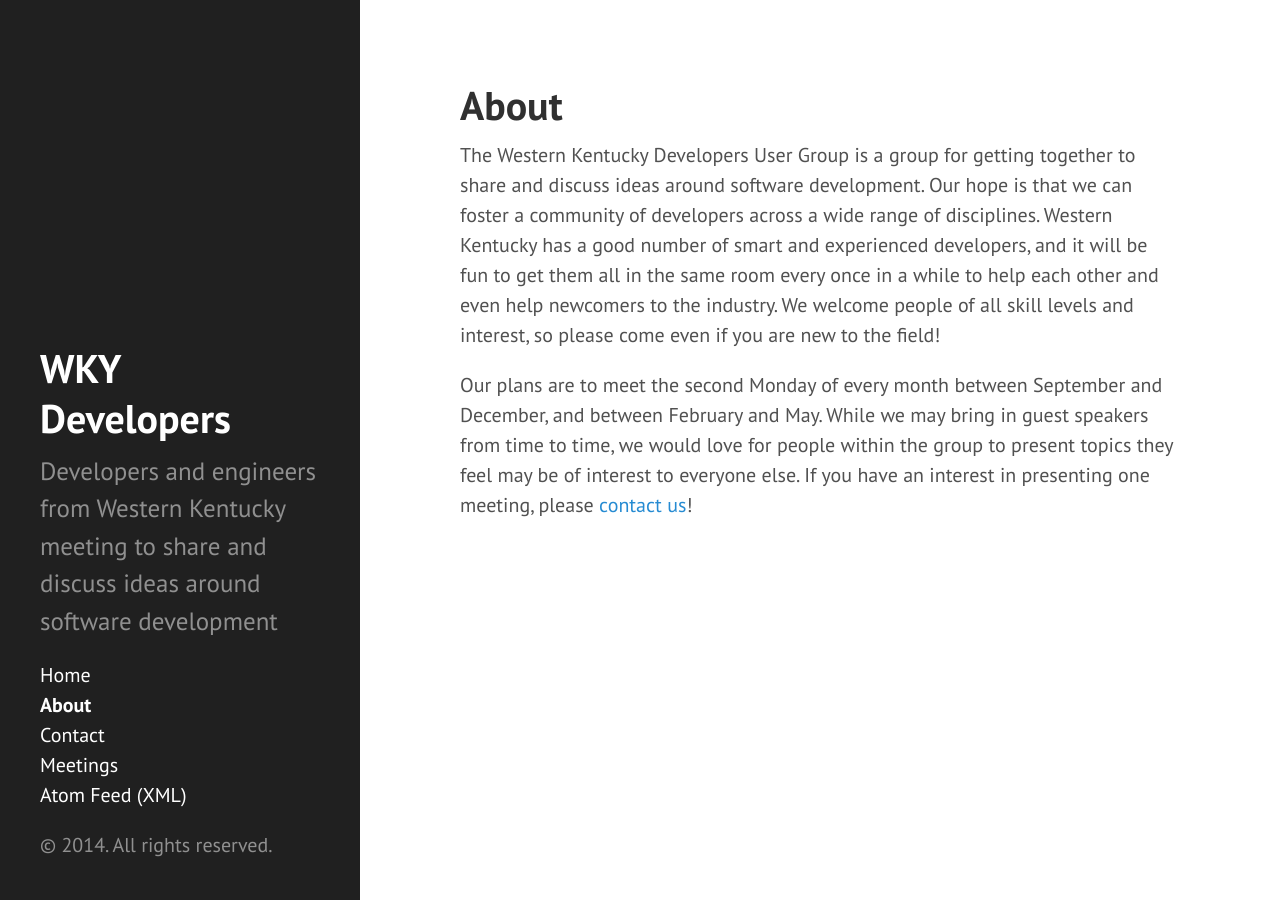
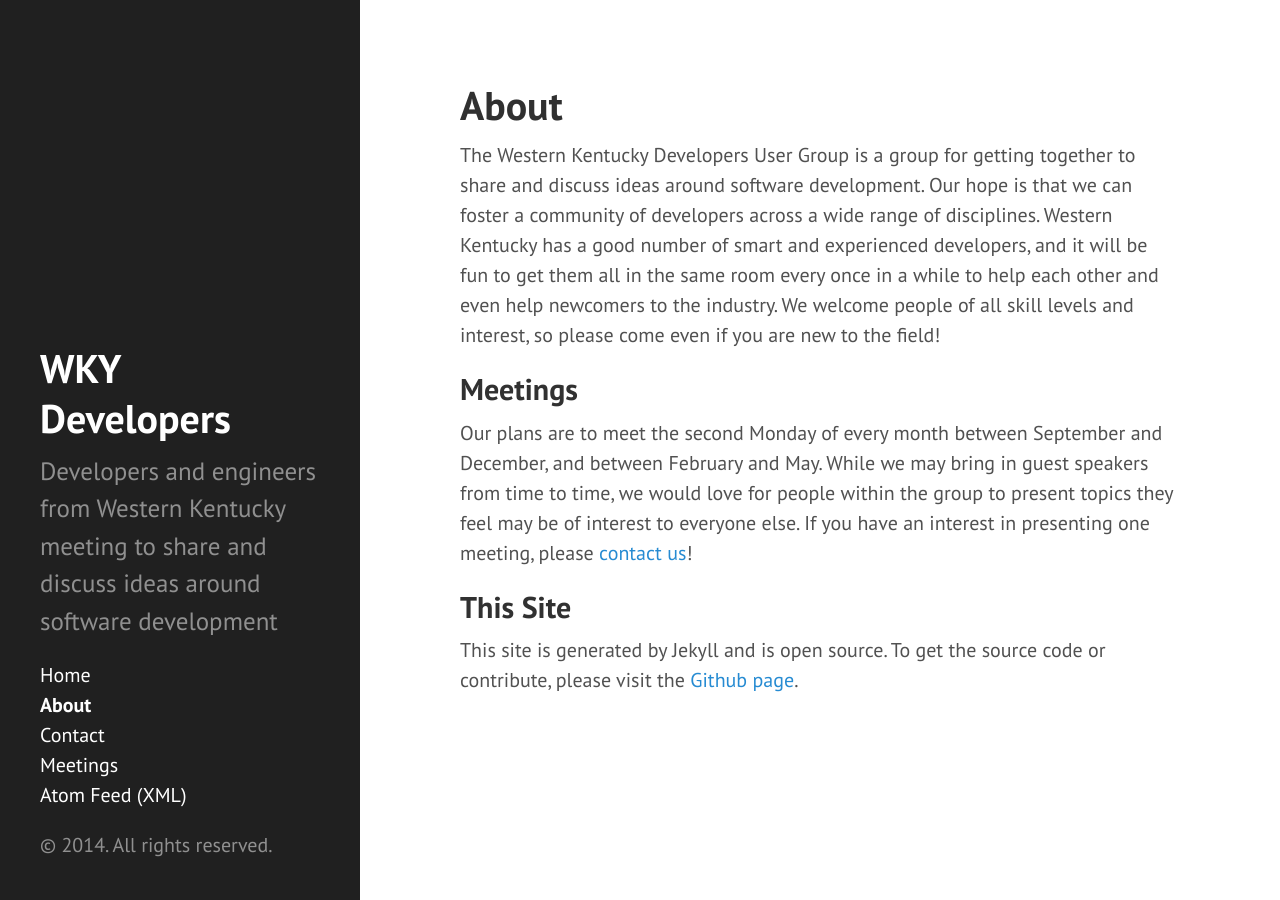
Before and after one commit to wkydev/wkydev.github.io, a Jekyll site: the page built from about.md, in a window 1280 px wide. Built offline with Jekyll 4.4.1, drawn with Linux system fonts in a browser that asks for light colours; Markdown is read by kramdown in place of the engine named in the settings.

Commit message:
Update about.md

```diff
--- a/about.md
+++ b/about.md
@@ -5,4 +5,10 @@ title: About
 
 The Western Kentucky Developers User Group is a group for getting together to share and discuss ideas around software development. Our hope is that we can foster a community of developers across a wide range of disciplines. Western Kentucky has a good number of smart and experienced developers, and it will be fun to get them all in the same room every once in a while to help each other and even help newcomers to the industry. We welcome people of all skill levels and interest, so please come even if you are new to the field!
 
+## Meetings
+
 Our plans are to meet the second Monday of every month between September and December, and between February and May. While we may bring in guest speakers from time to time, we would love for people within the group to present topics they feel may be of interest to everyone else. If you have an interest in presenting one meeting, please [contact us](/contact/)!
+
+## This Site
+
+This site is generated by Jekyll and is open source. To get the source code or contribute, please visit the [Github page](https://github.com/wkydev/wkydev.github.io).
```
